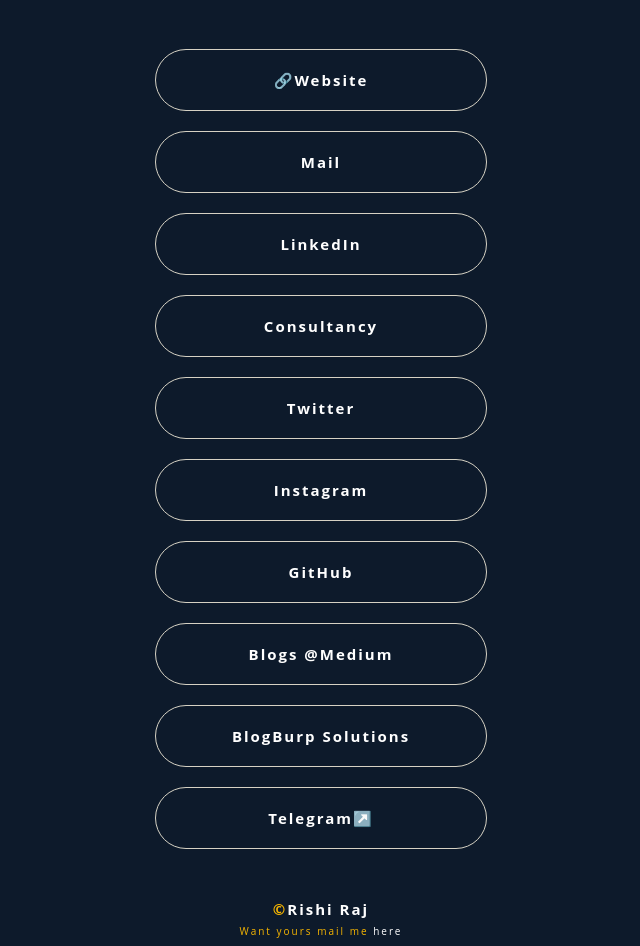
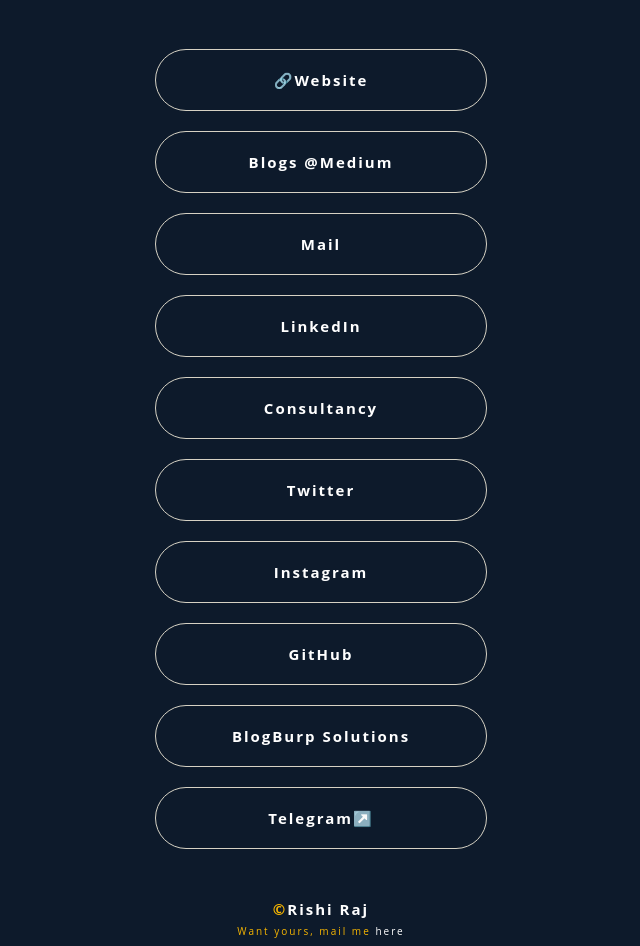
Before and after one commit to rishirajcode/rishirajcode.in, a plain HTML site: page links.html in a window 1280 px wide. Shown: the part 340-1286 px from the top of the page, without its empty margins (319-959 px from the left). Drawn offline with Linux system fonts and the light colour scheme.

Commit message:
Update links.html

```diff
--- a/links.html
+++ b/links.html
@@ -18,21 +18,22 @@
     <!-- Links-->
 
         <a href="index.html" target="_blank"  class="links"><b> 🔗Website</a>
+        <a href="https://rishirajcode.medium.com/" target="_blank"  class="links">Blogs @Medium</a>
         <a href="mailto:contactrishi.code@gmail.com" target="_blank" class="links"> Mail</a>
-        <a href="https://www.linkedin.com/in/rishi-code/" target="_blank"  class="links">LinkedIn</a>
+        <a href="https://www.linkedin.com/in/rishirajcode/" target="_blank"  class="links">LinkedIn</a>
         <a href="consultancy.html" target="_blank"  class="links">Consultancy</a>
-        <a href="https://twitter.com/rishi_code" target="_blank" class="links">Twitter</a>
+        <a href="https://twitter.com/rishirajcode" target="_blank" class="links">Twitter</a>
         <a href="https://www.instagram.com/rishiraj.20/" target="_blank" class="links">Instagram</a>
         <a href="https://github.com/rishirajcode" target="_blank"  class="links">GitHub</a>
-        <a href="https://rishi-code.medium.com/" target="_blank"  class="links">Blogs @Medium</a>
+
         <a href="https://blogburp.netlify.app/" target="_blank" class="links">BlogBurp Solutions</a></b>
-        <a herf="https://t.me/rishi_code" target="_blank" class="links"><b>Telegram</b>↗️</a>
+        <a herf="https://t.me/rishirajcode" target="_blank" class="links"><b>Telegram</b>↗️</a>
 
 
 
 
     <div class="bottom-text">©<a href="index.html"><span>Rishi Raj</span></a> </div>
-        <div class="ad">Want yours mail me  <a href="mailto:contactrishi.code@gmail.com" target="_blank" ><span>here</span></a></div>
+        <div class="ad">Want yours, mail me  <a href="mailto:contactrishi.code@gmail.com" target="_blank" ><span>here</span></a></div>
 
 </body>
 </html>
```
